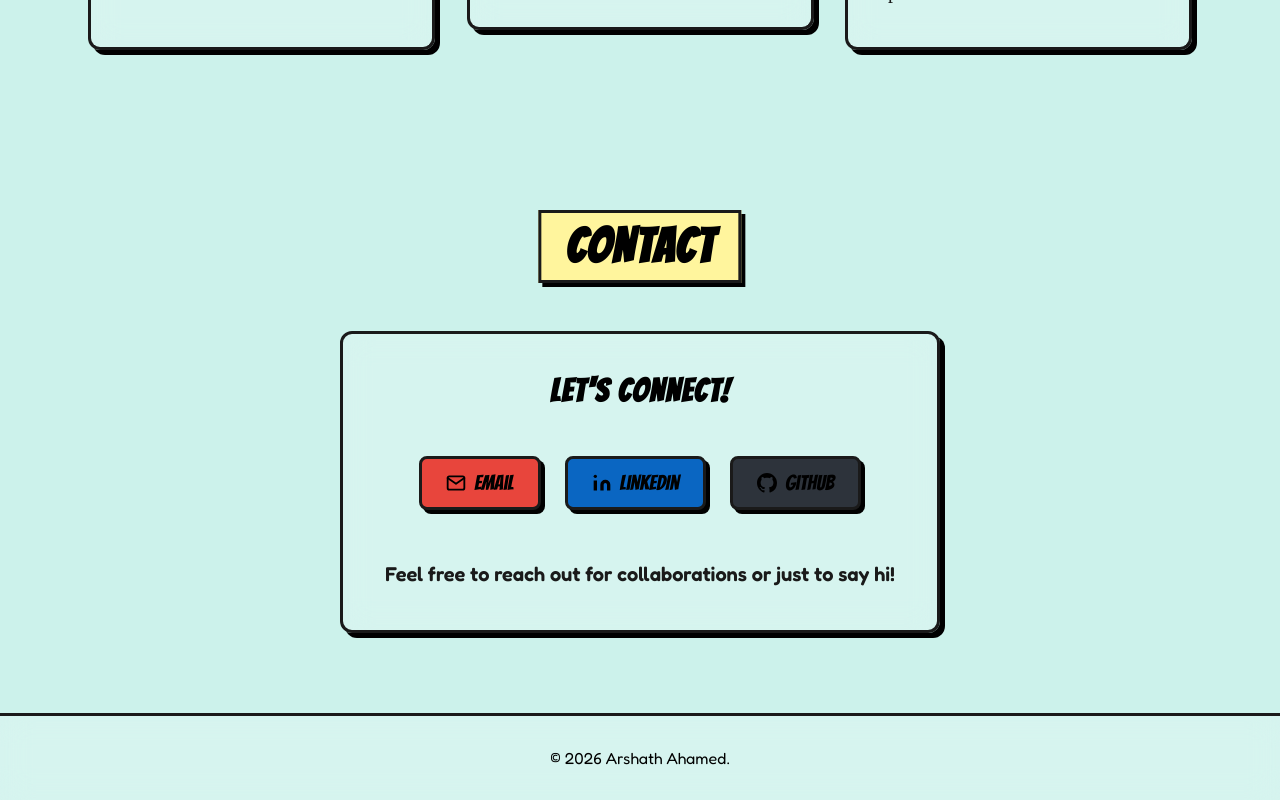
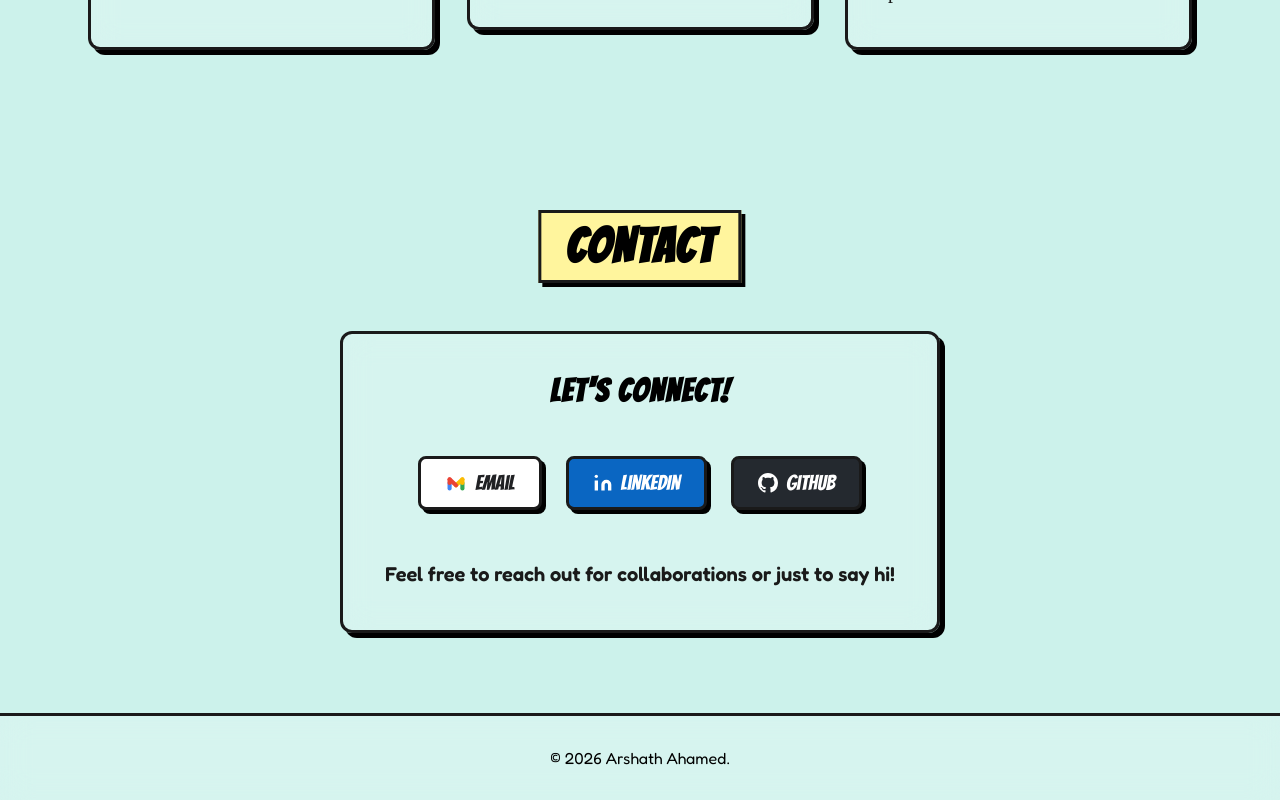
Before and after one commit to Arshath-AD/Arshath-AD.github.io, a React (Vite) app: page / in a window 1280 px wide. Shown: the part 3339-4139 px from the top of the page. Built offline with nearby package versions, Linux system fonts and the light colour scheme.

Commit message:
updated contact buttons theme

```diff
--- a/src/components/Contact.jsx
+++ b/src/components/Contact.jsx
@@ -3,18 +3,40 @@ import { motion } from 'framer-motion';
 import Magnetic from './Magnetic';
 
 /* ─── SVG icons ──────────────────────────────────────────── */
+
+/*
+ * EmailIcon — Official modern Gmail "M" logo.
+ * Built using overlapping thick strokes with rounded caps to perfectly match
+ * the soft, vibrant aesthetic of the requested logo.
+ */
 const EmailIcon = () => (
-    <svg width="20" height="20" viewBox="0 0 24 24" fill="none" stroke="currentColor" strokeWidth="2.2" strokeLinecap="round" strokeLinejoin="round" aria-hidden="true">
-        <path d="M4 4h16c1.1 0 2 .9 2 2v12c0 1.1-.9 2-2 2H4c-1.1 0-2-.9-2-2V6c0-1.1.9-2 2-2z"/>
-        <polyline points="22,6 12,13 2,6"/>
+    <svg width="22" height="22" viewBox="0 0 24 24" fill="none" aria-hidden="true">
+        {/* Right leg - Green */}
+        <path d="M19 12v6" stroke="#34A853" strokeWidth="4.5" strokeLinecap="round" />
+        {/* Left leg - Blue */}
+        <path d="M5 12v6" stroke="#4285F4" strokeWidth="4.5" strokeLinecap="round" />
+
+        {/* Top Right connection - Yellow */}
+        <path d="M19 8v4" stroke="#FBBC04" strokeWidth="4.5" strokeLinecap="round" />
+        {/* Right diagonal - Yellow */}
+        <path d="M12 14.5l7-6.5" stroke="#FBBC04" strokeWidth="4.5" strokeLinecap="round" />
+
+        {/* Top Left connection - Red */}
+        <path d="M5 8v4" stroke="#EA4335" strokeWidth="4.5" strokeLinecap="round" />
+        {/* Left diagonal - Red (overlaps yellow at the center) */}
+        <path d="M5 8l7 6.5" stroke="#EA4335" strokeWidth="4.5" strokeLinecap="round" />
     </svg>
 );
+
+
+
 const LinkedInIcon = () => (
     <svg width="20" height="20" viewBox="0 0 24 24" fill="currentColor" aria-hidden="true">
         <path d="M16 8a6 6 0 0 1 6 6v7h-4v-7a2 2 0 0 0-2-2 2 2 0 0 0-2 2v7h-4v-7a6 6 0 0 1 6-6z"/>
         <rect x="2" y="9" width="4" height="12"/><circle cx="4" cy="4" r="2"/>
     </svg>
 );
+
 const GitHubIcon = () => (
     <svg width="20" height="20" viewBox="0 0 24 24" fill="currentColor" aria-hidden="true">
         <path d="M12 0C5.37 0 0 5.37 0 12c0 5.31 3.435 9.795 8.205 11.385.6.105.825-.255.825-.57 0-.285-.015-1.23-.015-2.235-3.015.555-3.795-.735-4.035-1.41-.135-.345-.72-1.41-1.23-1.695-.42-.225-1.02-.78-.015-.795.945-.015 1.62.87 1.845 1.23 1.08 1.815 2.805 1.305 3.495.99.105-.78.42-1.305.765-1.605-2.67-.3-5.46-1.335-5.46-5.925 0-1.305.465-2.385 1.23-3.225-.12-.3-.54-1.53.12-3.18 0 0 1.005-.315 3.3 1.23.96-.27 1.98-.405 3-.405s2.04.135 3 .405c2.295-1.56 3.3-1.23 3.3-1.23.66 1.65.24 2.88.12 3.18.765.84 1.23 1.905 1.23 3.225 0 4.605-2.805 5.625-5.475 5.925.435.375.81 1.095.81 2.22 0 1.605-.015 2.895-.015 3.3 0 .315.225.69.825.57A12.02 12.02 0 0 0 24 12c0-6.63-5.37-12-12-12z"/>
@@ -26,21 +48,30 @@ const links = [
         label: 'Email',
         href: 'mailto:arshathad2006@gmail.com',
         Icon: EmailIcon,
-        accent: '#E8453C',       /* Gmail Red — softened from #EA4335 */
+        accent: '#FFFFFF',         /* Gmail: white background */
+        textColor: '#202124',      /* Google dark text */
+        hoverBg: '#FCE8E6',        /* Light Google-red tint on hover */
+        iconBg: '#FFFFFF',         /* Mobile icon bg: white */
         ariaLabel: 'Send an email to Arshath Ahamed',
     },
     {
         label: 'LinkedIn',
         href: 'https://linkedin.com/in/arshath-ahamed-45b34830a',
         Icon: LinkedInIcon,
-        accent: '#0A66C2',       /* LinkedIn official blue */
+        accent: '#0A66C2',         /* LinkedIn official blue */
+        textColor: '#FFFFFF',
+        hoverBg: '#0A7BEB',        /* Slightly brighter on hover */
+        iconBg: '#0A66C2',
         ariaLabel: "View Arshath Ahamed's LinkedIn profile (opens in new tab)",
     },
     {
         label: 'GitHub',
         href: 'https://github.com/Arshath-AD',
         Icon: GitHubIcon,
-        accent: '#2D333B',       /* GitHub Dark — slightly softer than #24292F */
+        accent: '#24292F',         /* GitHub official dark */
+        textColor: '#FFFFFF',
+        hoverBg: '#30363D',
+        iconBg: '#24292F',
         ariaLabel: "View Arshath Ahamed's GitHub profile (opens in new tab)",
     },
 ];
@@ -78,7 +109,11 @@ const MobileContact = () => (
                         rel="noreferrer"
                         aria-label={link.ariaLabel}
                         className="m-contact-btn"
-                        style={{ '--link-accent': link.accent }}
+                        style={{
+                            '--link-accent': link.accent,
+                            '--link-text': link.textColor,
+                            '--link-icon-bg': link.iconBg,
+                        }}
                         initial={{ opacity: 0, x: -40 }}
                         whileInView={{ opacity: 1, x: 0 }}
                         viewport={{ once: true, amount: 0.4 }}
@@ -127,9 +162,21 @@ const DesktopContact = () => (
                                     rel="noreferrer"
                                     aria-label={link.ariaLabel}
                                     className="social-btn"
-                                    style={{ background: link.accent }}
-                                    whileHover={{ scale: 1.05, y: -4, x: -4, boxShadow: '8px 8px 0px 0px #000' }}
+                                    style={{
+                                        background: link.accent,
+                                        color: link.textColor,
+                                    }}
+                                    whileHover={{
+                                        scale: 1.05, y: -4, x: -4,
+                                        boxShadow: '8px 8px 0px 0px #000',
+                                        background: link.hoverBg,
+                                    }}
                                     whileTap={{ scale: 0.95 }}
+                                    transition={{
+                                        default: { type: 'spring', stiffness: 300, damping: 20 },
+                                        background: { duration: 0.22, ease: 'easeOut' },
+                                        boxShadow: { duration: 0.18, ease: 'easeOut' },
+                                    }}
                                 >
                                     <link.Icon />
                                     <span>{link.label}</span>
--- a/style.css
+++ b/style.css
@@ -625,7 +625,8 @@ a {
 }
 
 .social-btn {
-    color: #000;
+    /* color is injected per-link via JSX style prop */
+    color: inherit;
     border: var(--border-width) solid var(--border-color);
     padding: 0.8rem 1.5rem;
     font-family: var(--font-heading);
@@ -635,7 +636,9 @@ a {
     display: flex;
     align-items: center;
     gap: 0.5rem;
-    /* hover physics are handled by framer-motion whileHover */
+    text-decoration: none;
+    /* transition for background color on hover (Framer handles transform/shadow) */
+    transition: background 0.15s ease;
 }
 
 .fun-fact {
@@ -1306,14 +1309,14 @@ footer {
         align-items: center;
         gap: 1rem;
         padding: 0.95rem 1.1rem;
-        background: var(--card-bg);
-        backdrop-filter: blur(12px);
-        -webkit-backdrop-filter: blur(12px);
+        /* Brand bg from --link-accent; falls back to card-bg */
+        background: var(--link-accent, var(--card-bg));
         border: 1.5px solid var(--border-color);
-        border-left: 4px solid var(--link-accent, var(--primary-color));
+        border-left: 4px solid var(--border-color);
         box-shadow: 4px 4px 0 #000;
         border-radius: 10px;
-        color: var(--text-color);
+        /* Brand text color */
+        color: var(--link-text, var(--text-color));
         text-decoration: none;
         transition: transform 0.15s ease, box-shadow 0.15s ease;
     }
@@ -1329,7 +1332,8 @@ footer {
         display: flex;
         align-items: center;
         justify-content: center;
-        background: var(--link-accent, var(--primary-color));
+        /* Per-brand icon badge background */
+        background: var(--link-icon-bg, var(--link-accent, var(--primary-color)));
         border: 1.5px solid var(--border-color);
         border-radius: 8px;
         flex-shrink: 0;
```
